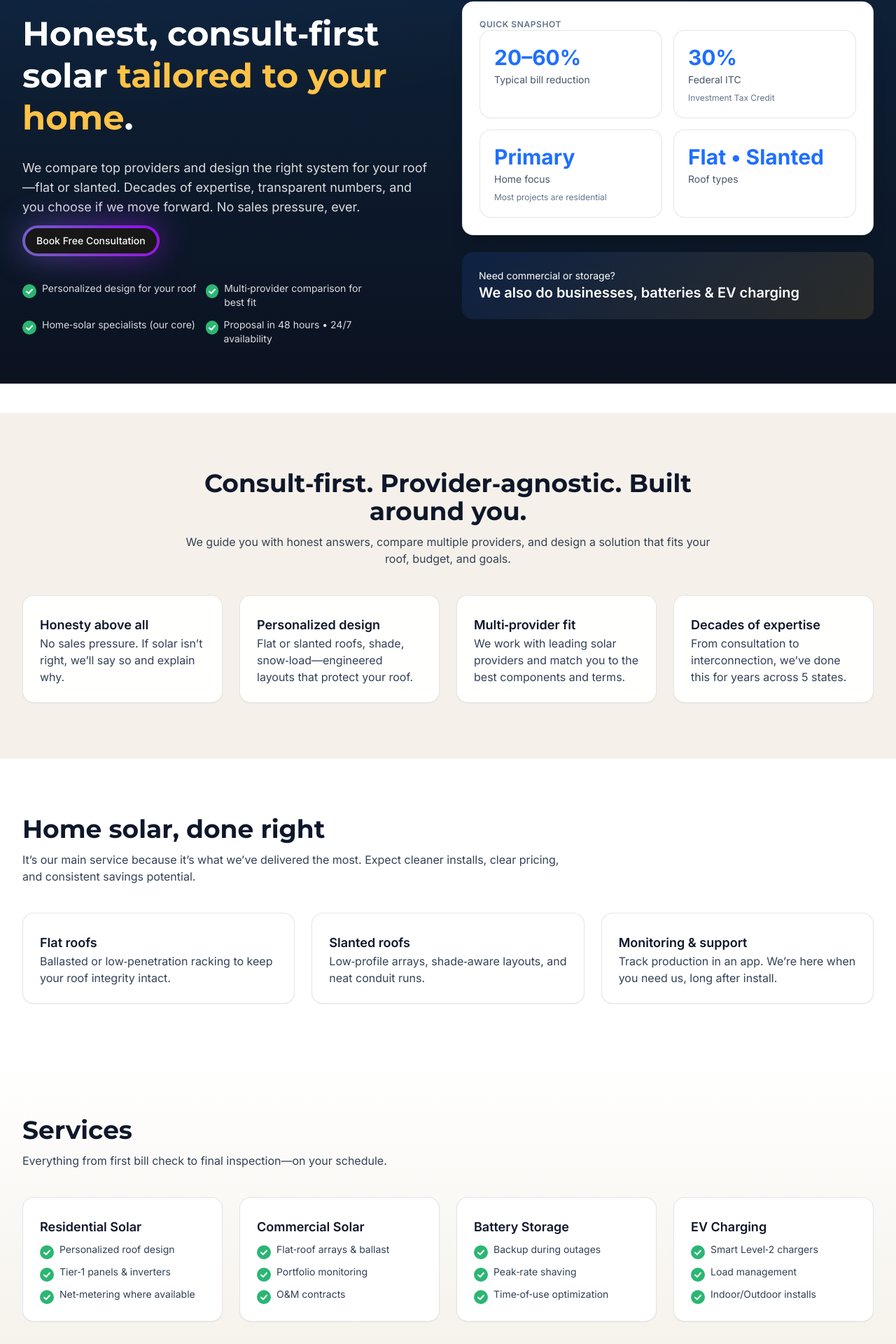
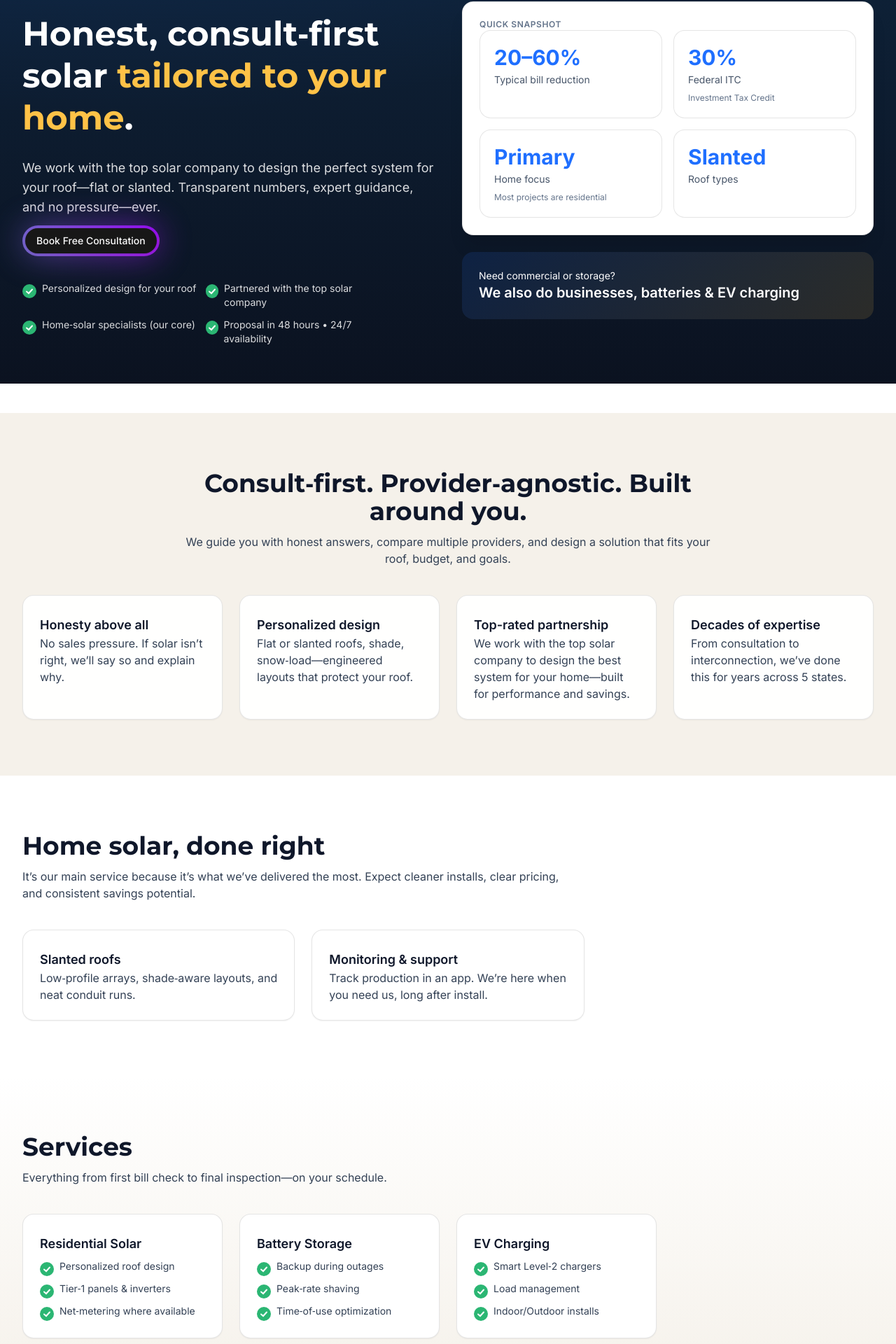
Before and after one commit to ranjiiiittt/surya-solar-solutions, a Next.js app: page / in a window 1280 px wide. Shown: the part 252-2172 px from the top of the page at 70% size. Built offline with nearby package versions, Linux system fonts and the light colour scheme.

Commit message:
content changes

```diff
--- a/components/home/mainPage.tsx
+++ b/components/home/mainPage.tsx
@@ -1226,9 +1226,9 @@ export default function Landing() {
               </h1>
 
               <p className="mt-4 text-lg text-white/85">
-                We compare top providers and design the right system for your
-                roof—flat or slanted. Decades of expertise, transparent numbers,
-                and you choose if we move forward. No sales pressure, ever.
+                We work with the top solar company to design the perfect system
+                for your roof—flat or slanted. Transparent numbers, expert
+                guidance, and no pressure—ever.
               </p>
 
               <BackgroundGradient>
@@ -1246,7 +1246,7 @@ export default function Landing() {
                 <Check>
                   {" "}
                   <p className="text-white/85">
-                    Multi‑provider comparison for best fit
+                    Partnered with the top solar company{" "}
                   </p>
                 </Check>
                 <Check>
@@ -1279,7 +1279,7 @@ export default function Landing() {
                       value="Primary"
                       hint="Most projects are residential"
                     />
-                    <Stat label="Roof types" value="Flat • Slanted" />
+                    <Stat label="Roof types" value="Slanted" />
                   </div>
                 </CardSection>
               </Card>
@@ -1323,8 +1323,8 @@ export default function Landing() {
                 d: "Flat or slanted roofs, shade, snow‑load—engineered layouts that protect your roof.",
               },
               {
-                t: "Multi‑provider fit",
-                d: "We work with leading solar providers and match you to the best components and terms.",
+                t: "Top-rated partnership",
+                d: "We work with the top solar company to design the best system for your home—built for performance and savings.",
               },
               {
                 t: "Decades of expertise",
@@ -1350,10 +1350,10 @@ export default function Landing() {
           />
           <div className="mt-10 grid gap-6 md:grid-cols-3">
             {[
-              {
-                t: "Flat roofs",
-                d: "Ballasted or low‑penetration racking to keep your roof integrity intact.",
-              },
+              // {
+              //   t: "Flat roofs",
+              //   d: "Ballasted or low‑penetration racking to keep your roof integrity intact.",
+              // },
               {
                 t: "Slanted roofs",
                 d: "Low‑profile arrays, shade‑aware layouts, and neat conduit runs.",
@@ -1396,14 +1396,14 @@ export default function Landing() {
                   "Net‑metering where available",
                 ],
               },
-              {
-                t: "Commercial Solar",
-                points: [
-                  "Flat‑roof arrays & ballast",
-                  "Portfolio monitoring",
-                  "O&M contracts",
-                ],
-              },
+              // {
+              //   t: "Commercial Solar",
+              //   points: [
+              //     "Flat‑roof arrays & ballast",
+              //     "Portfolio monitoring",
+              //     "O&M contracts",
+              //   ],
+              // },
               {
                 t: "Battery Storage",
                 points: [
```
